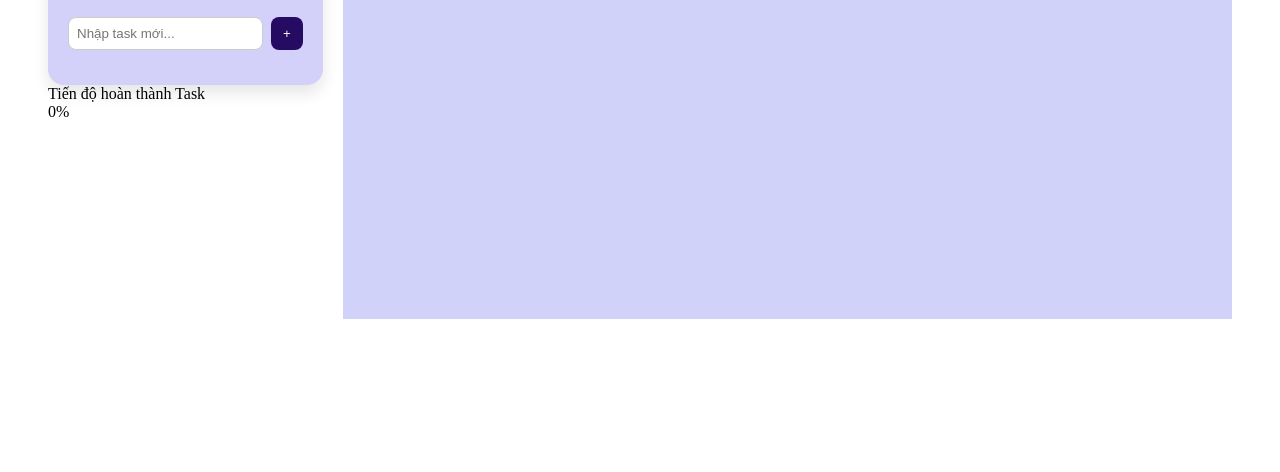
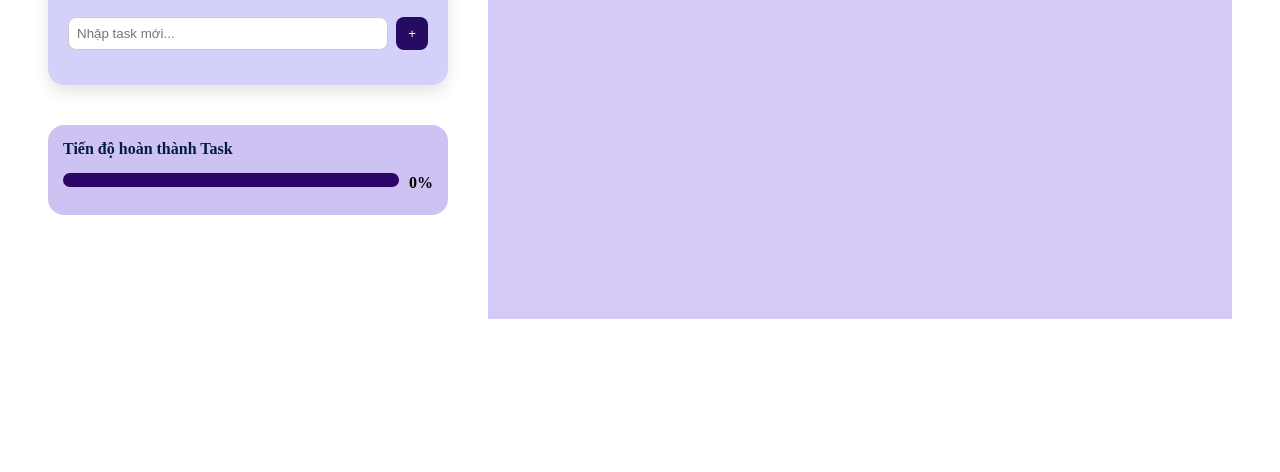
Before and after one commit to ngochan300407/To-do-list, a plain HTML site: page Daily.html in a window 1280 px wide. Shown: the part 328-800 px from the top of the page. Drawn offline with Linux system fonts and the light colour scheme.

Commit message:
thêm khung và  màu cho thanh tiến độ

```diff
--- a/Daily.css
+++ b/Daily.css
@@ -176,10 +176,10 @@ li button {
   font-size: 16px;
 }
 .Daily_List {
-  background: rgb(208, 210, 250);
-  width: 400px;
+  background: rgb(213, 201, 247);
+  width: 500px;
   height: 400px;
-  flex: 1;
+  flex: 2;
 }
 h3 {
   text-align: center;
@@ -188,7 +188,51 @@ h3 {
 }
 .Content_1 {
   display: flex;
-  gap: 20px;
+  gap: 40px;
   padding: 40px;
   align-items: flex-start;
 }
+.Bên_trái {
+  width: 400px;
+}
+
+#dailyPercent {
+  margin-top: 6px;
+  text-align: right;
+  font-weight: bold;
+}
+.progress-box2 {
+  margin-top: 40px;
+  background: #cdc2f1;
+  padding: 15px;
+  border-radius: 16px;
+  height: 60px;
+}
+
+.progress-title {
+  font-weight: bold;
+  margin-bottom: 10px;
+  color: #001b44;
+}
+
+.progress-row {
+  display: flex;
+  align-items: center;
+  gap: 10px;
+}
+
+.progress-bar2 {
+  flex: 1;
+  height: 14px;
+  background: #2d0467;
+  border-radius: 10px;
+  overflow: hidden;
+}
+
+.progress2 {
+  height: 100%;
+  width: 0%;
+  background: linear-gradient(90deg, #0b0f5b, #05023a);
+  border-radius: 10px;
+  transition: 0.4s;
+}
```
